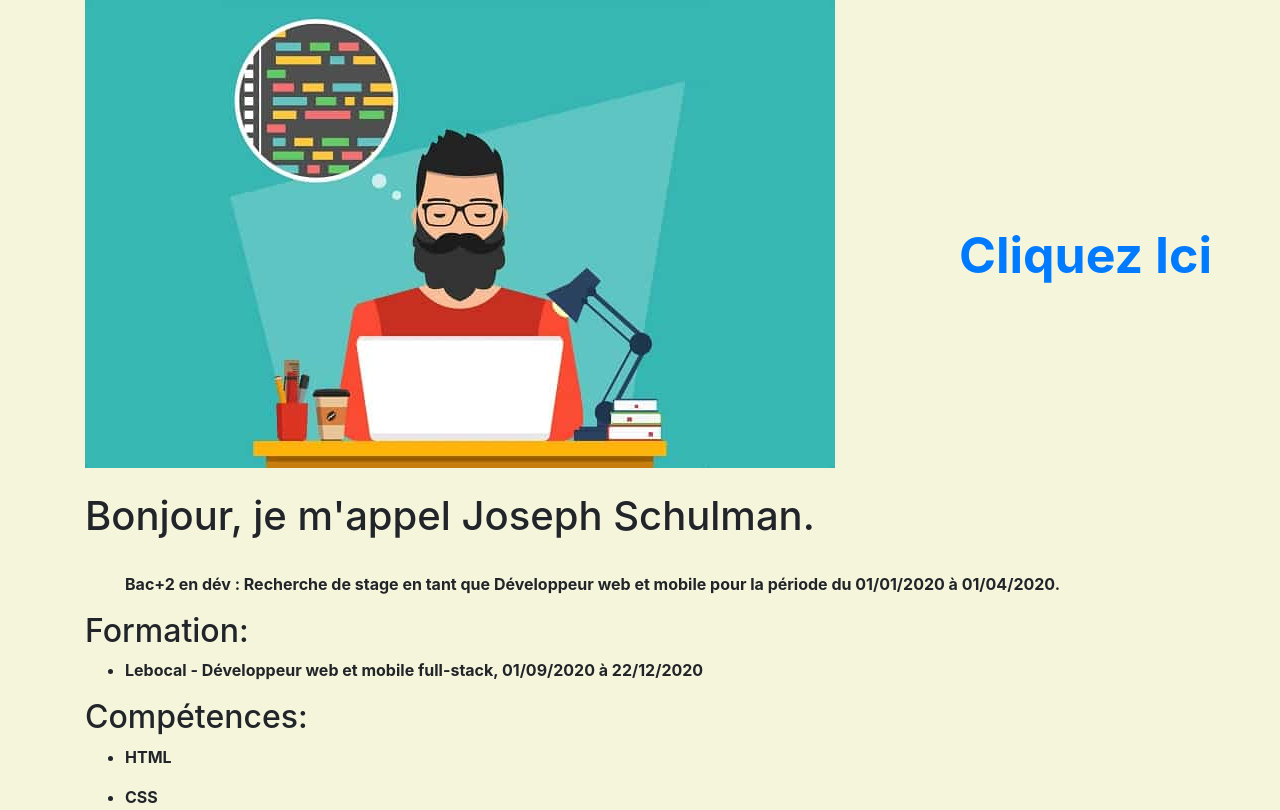
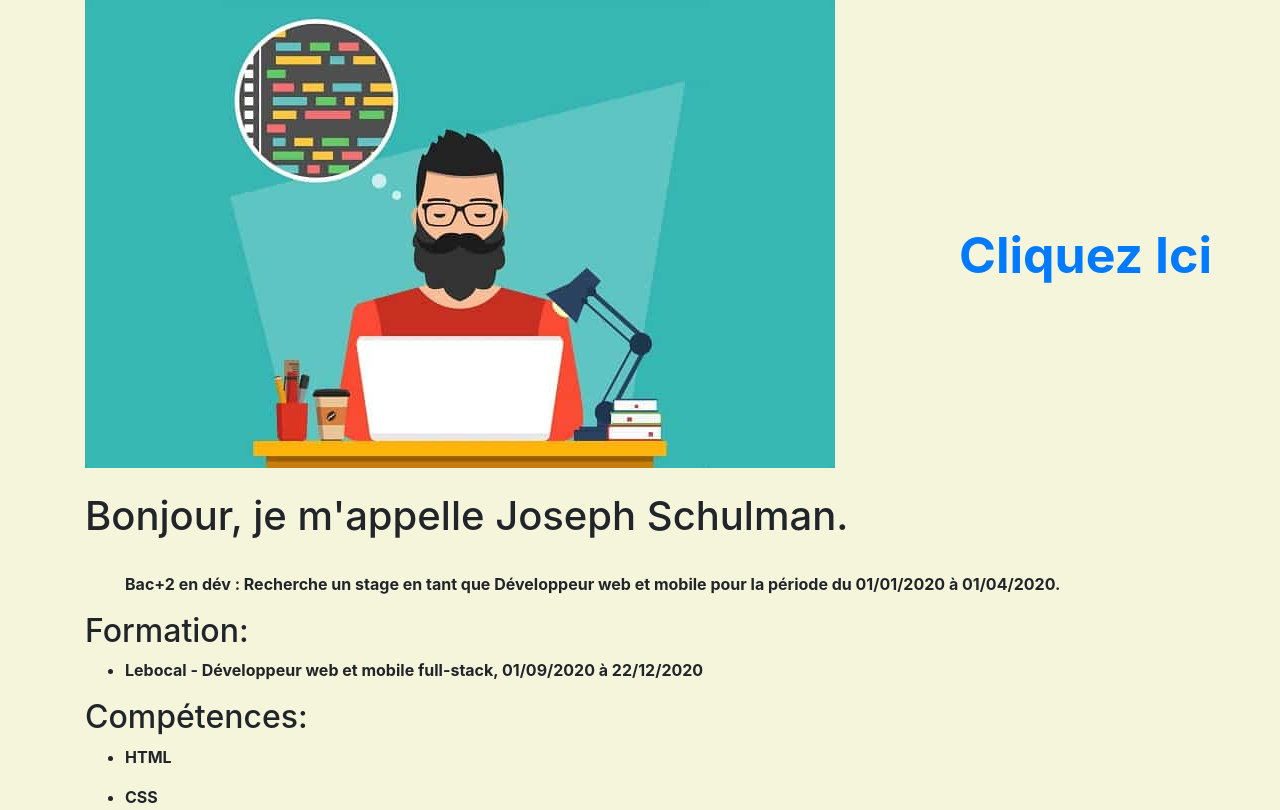
Before and after one commit to JoeS-tech/Profile-vue.js-, a plain HTML site: page index.html in a window 1280 px wide. Shown: the top 810 px of the page. Drawn offline with nearby package versions, Linux system fonts and the light colour scheme.

Commit message:
correction d'orthographe

```diff
--- a/index.html
+++ b/index.html
@@ -20,10 +20,10 @@
   <br>
   <div class="container jps-cv">
     <div id="app">
-      <h1 v-for="me in me">Bonjour, je m'appel {{me.firstName}} {{me.lastName}}.</h1>
+      <h1 v-for="me in me">Bonjour, je m'appelle {{me.firstName}} {{me.lastName}}.</h1>
       <br>
       <ul v-for="exp in exp">
-        <span><b>{{exp.name}} : Recherche de stage en tant que {{exp.post}} pour la période du {{exp.dateA}} à
+        <span><b>{{exp.name}} : Recherche un stage en tant que {{exp.post}} pour la période du {{exp.dateA}} à
             {{exp.dateD}}.</b></span>
       </ul>
       <h2 v-for="Formation">Formation:</h2>
```
